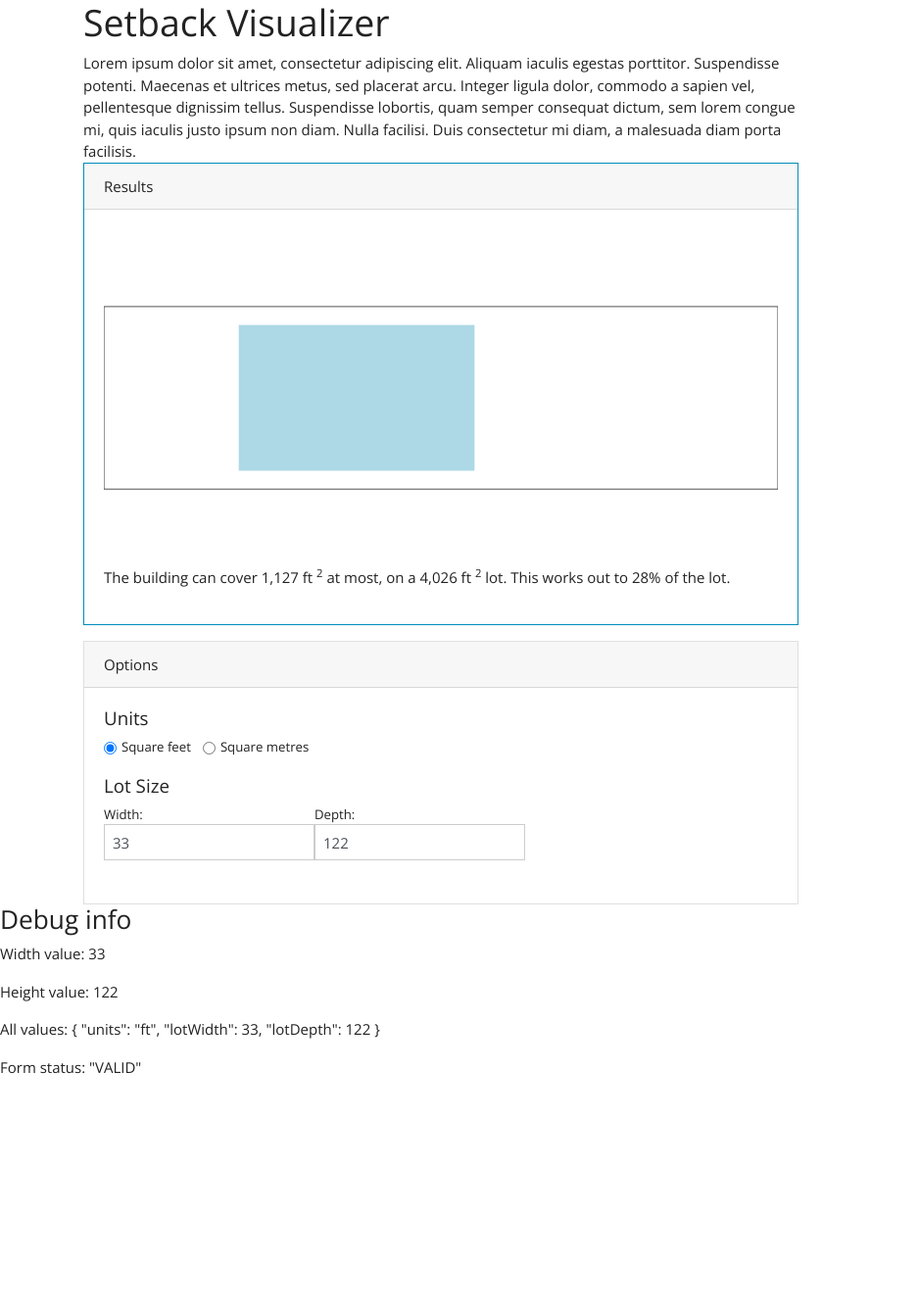
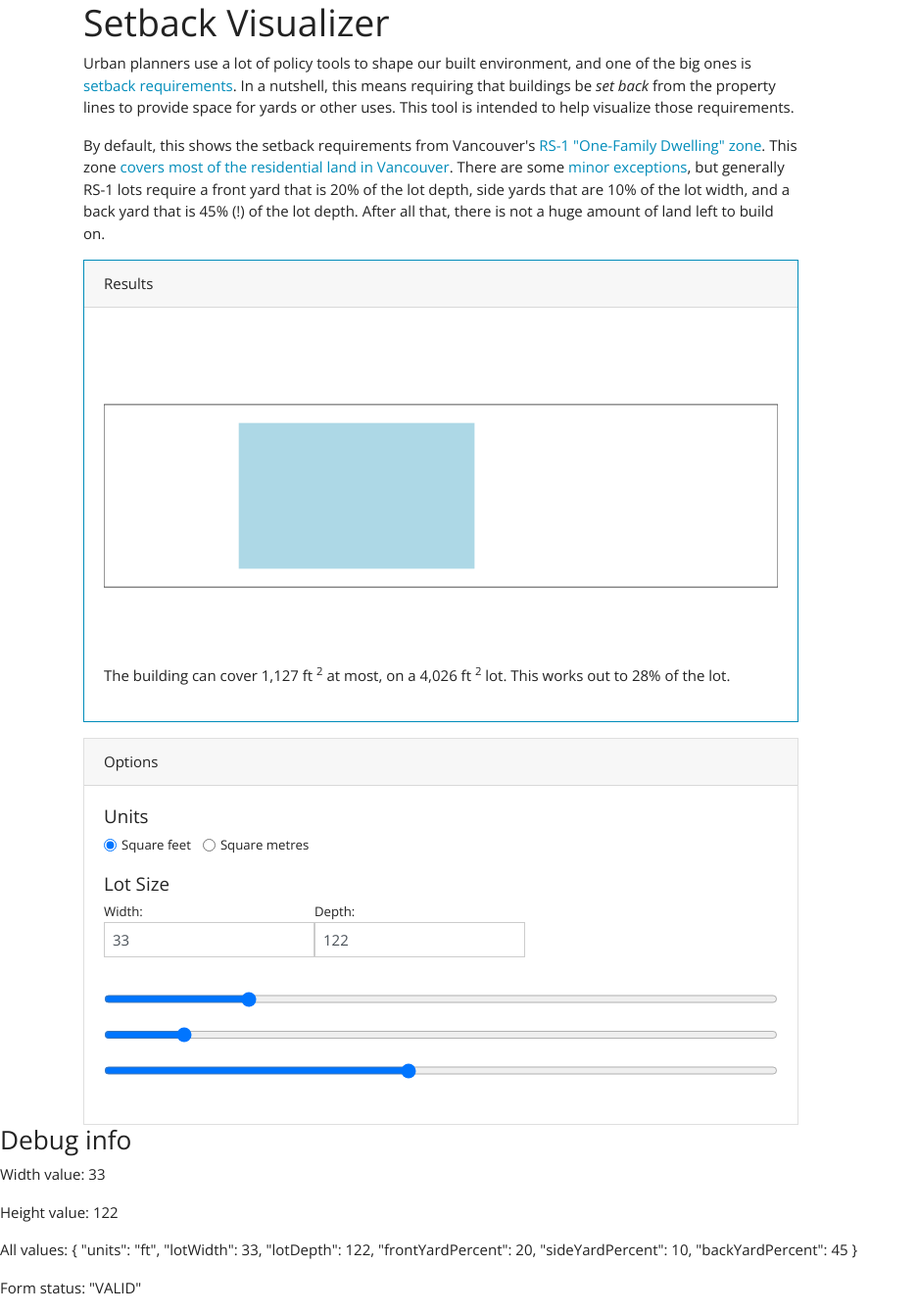
Before and after one commit to rgwood/NeighbourhoodVisualizer, an Angular app: page / in a window 1280 px wide. Shown: the whole page at 98% size, without its empty margins (0-937 px from the left). Before the commit the page ends 1116 px from the top, so only its background shows below. Built offline with nearby package versions, Linux system fonts and the light colour scheme.

Commit message:
description and sliders

```diff
--- a/src/app/app.component.html
+++ b/src/app/app.component.html
@@ -2,17 +2,26 @@
   <div class='row'>
     <div class='col-xs-12 col-md-8'>
       <h1>Setback Visualizer</h1>
-      Lorem ipsum dolor sit amet, consectetur adipiscing elit. Aliquam iaculis egestas porttitor. Suspendisse potenti. Maecenas
-      et ultrices metus, sed placerat arcu. Integer ligula dolor, commodo a sapien vel, pellentesque dignissim tellus. Suspendisse
-      lobortis, quam semper consequat dictum, sem lorem congue mi, quis iaculis justo ipsum non diam. Nulla facilisi. Duis
-      consectetur mi diam, a malesuada diam porta facilisis.
+      <p>
+        Urban planners use a lot of policy tools to shape our built environment, and one of the big ones is
+        <a href='https://en.wikipedia.org/wiki/Setback_(land_use)'>setback requirements</a>. In a nutshell, this means
+        requiring that buildings be <em>set back</em> from the property lines to provide space for yards
+        or other uses. This tool is intended to help visualize those requirements.
+      </p>
+      <p>
+        By default, this shows the setback requirements from Vancouver's <a href='http://bylaws.vancouver.ca/zoning/RS-1.pdf'>
+        RS-1 "One-Family Dwelling" zone</a>. This zone <a href='http://vancouver.ca/files/cov/Zoning-Map-Vancouver.pdf'>covers most
+        of the residential land in Vancouver</a>. There are some <a href='http://bylaws.vancouver.ca/zoning/RS-1.pdf'>minor exceptions</a>,
+        but generally RS-1 lots require a front yard that is 20% of the lot depth, side yards that are 10% of the lot width, and a back
+        yard that is 45% (!) of the lot depth. After all that, there is not a huge amount of land left to build on.
+      </p>
       <div class="card border-primary mb-3">
         <div class="card-header">Results</div>
         <div class="card-body">
           <canvas class="center-block" id="setbackCanvas" width="1000" height="500"></canvas>
           <p [hidden]="!inputForm.valid ">
-              The building can cover {{bldgArea | number:'1.0-0'}} {{inputForm.value.units}} <sup>2</sup> at most,
-              on a {{inputForm.value.lotWidth * inputForm.value.lotDepth | number:'1.0-0'}} {{inputForm.value.units}}
+            The building can cover {{bldgArea | number:'1.0-0'}} {{inputForm.value.units}}
+            <sup>2</sup> at most, on a {{inputForm.value.lotWidth * inputForm.value.lotDepth | number:'1.0-0'}} {{inputForm.value.units}}
             <sup>2</sup> lot. This works out to {{bldgArea / (inputForm.value.lotWidth * inputForm.value.lotDepth) | percent}}
             of the lot.
           </p>
@@ -35,13 +44,18 @@
             </div>
             <div class="form-group">
               <h5>Lot Size</h5>
-              <label >Width:
+              <label>Width:
                 <!-- The ngClass is-invalid thing is to map to a Bootstrap class... there's gotta be a better way! -->
                 <input [ngClass]="{'is-invalid': inputForm.controls['lotWidth'].invalid}" class="form-control" formControlName="lotWidth">
               </label>
-              <label >Depth:
-                <input [ngClass]="{'is-invalid': inputForm.controls['lotDepth'].invalid}"  class="form-control" formControlName="lotDepth">
+              <label>Depth:
+                <input [ngClass]="{'is-invalid': inputForm.controls['lotDepth'].invalid}" class="form-control" formControlName="lotDepth">
               </label>
+            </div>
+            <div class="form-group">
+                <input type="range" min="0" max="100" class="slider form-control" formControlName="frontYardPercent">
+                <input type="range" min="0" max="100" class="slider form-control" formControlName="sideYardPercent">
+                <input type="range" min="0" max="100" class="slider form-control" formControlName="backYardPercent">
             </div>
           </div>
         </div>
--- a/src/app/app.component.ts
+++ b/src/app/app.component.ts
@@ -22,7 +22,10 @@ export class AppComponent {
     this.inputForm = this.fb.group({
       units: 'ft',
       lotWidth: [33,[Validators.required, Validators.pattern("[0-9]+[.]?[0-9]*$")]], // <--- the FormControl called "lotWidth"
-      lotDepth: [122, [Validators.required, Validators.pattern("[0-9]+[.]?[0-9]*$")]]
+      lotDepth: [122, [Validators.required, Validators.pattern("[0-9]+[.]?[0-9]*$")]],
+      frontYardPercent:20,
+      sideYardPercent: 10,
+      backYardPercent: 45
     });
   }
 
@@ -42,9 +45,9 @@ export class AppComponent {
   drawCanvas(): void{
     console.log(`canvas height:${this.canvas.height} width:${this.canvas.width}`);
 
-    let frontYardPercent= 20;
-    let sideYardPercent= 10;
-    let backYardPercent= 45;
+    let frontYardPercent= this.inputForm.get('frontYardPercent').value;
+    let sideYardPercent= this.inputForm.get('sideYardPercent').value;;
+    let backYardPercent= this.inputForm.get('backYardPercent').value;;
 
     const BuildingColour = "lightblue";
 
```
Lines whose indentation alone changed are shown as unchanged.
